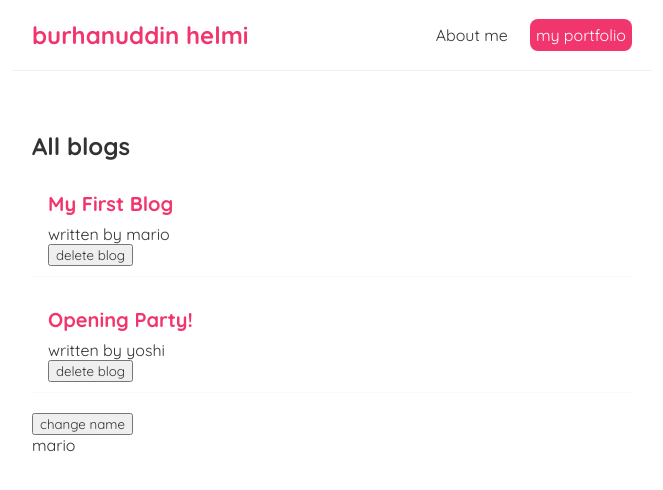
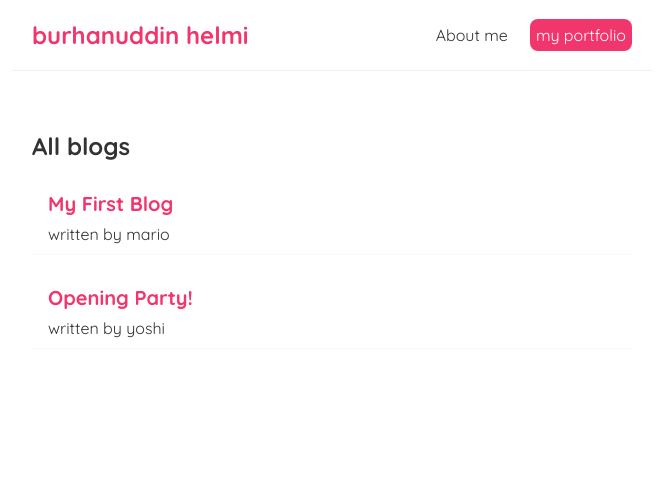
Before and after one commit to beauhelmi/First-try-react-dojo-blog-, a React (Create React App) app: page / in a window 1280 px wide. Shown: the top 490 px of the page, without its empty margins (308-971 px from the left). Built offline with nearby package versions, Linux system fonts and the light colour scheme; data requests are answered from the project's data file.

Commit message:
delete handleCLick btn

```diff
--- a/src/BlogList.js
+++ b/src/BlogList.js
@@ -1,4 +1,4 @@
-const BlogList = ({ blogs, title, handleDelete }) => {
+const BlogList = ({ blogs, title }) => {
     // const blogs = props.blogs;
     // const title = props.title;
 
@@ -9,7 +9,6 @@
             <div className="blog-preview" key={blog.id}>
                 <h2>{ blog.title }</h2>
                 <p>written by { blog.author }</p>
-                <button onClick={ ( ) => handleDelete(blog.id)}>delete blog</button>
             </div>
         ))}
     </div>
--- a/src/Home.js
+++ b/src/Home.js
@@ -24,8 +24,6 @@
     return (
       <div className="home">
         {blogs && <BlogList blogs={blogs} title="All blogs" handleDelete={handleDelete} />}
-        <button onClick={() => setName('luigi')}>change name</button>
-        <p>{ name }</p>
       </div>
     );
 }
```
